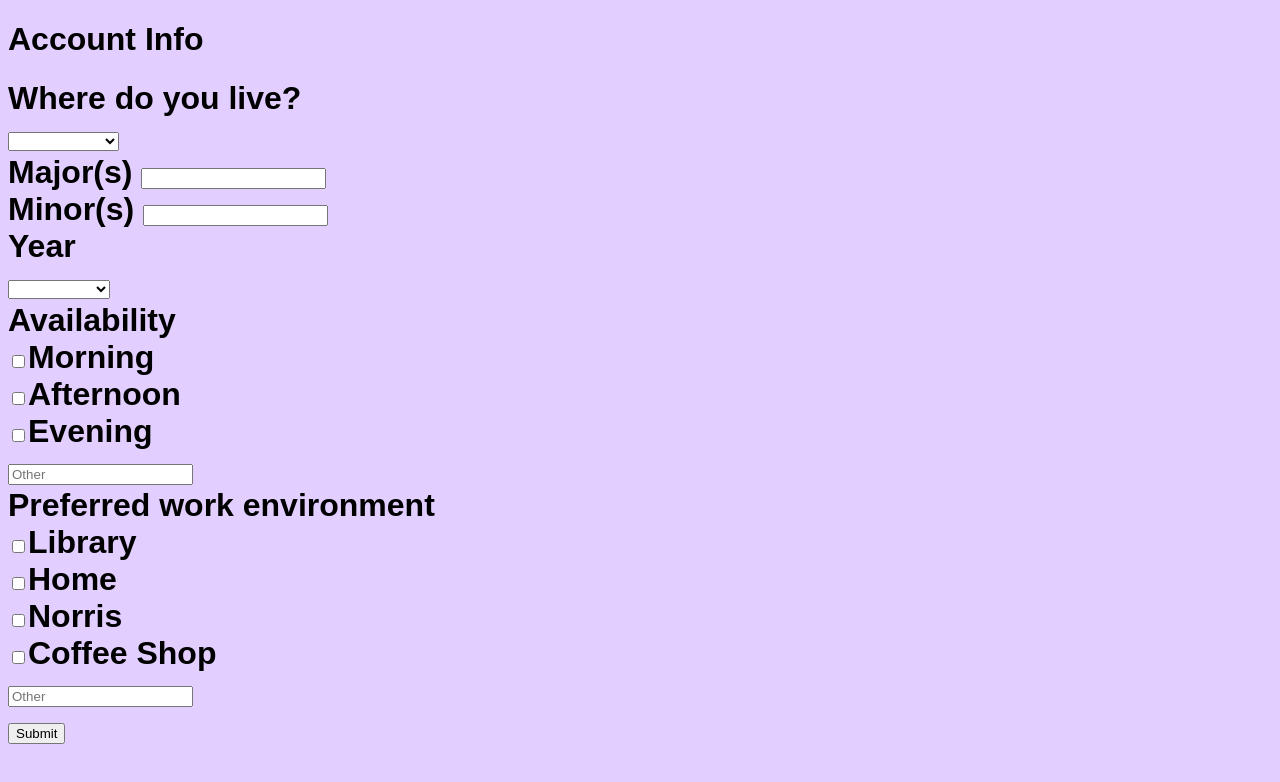
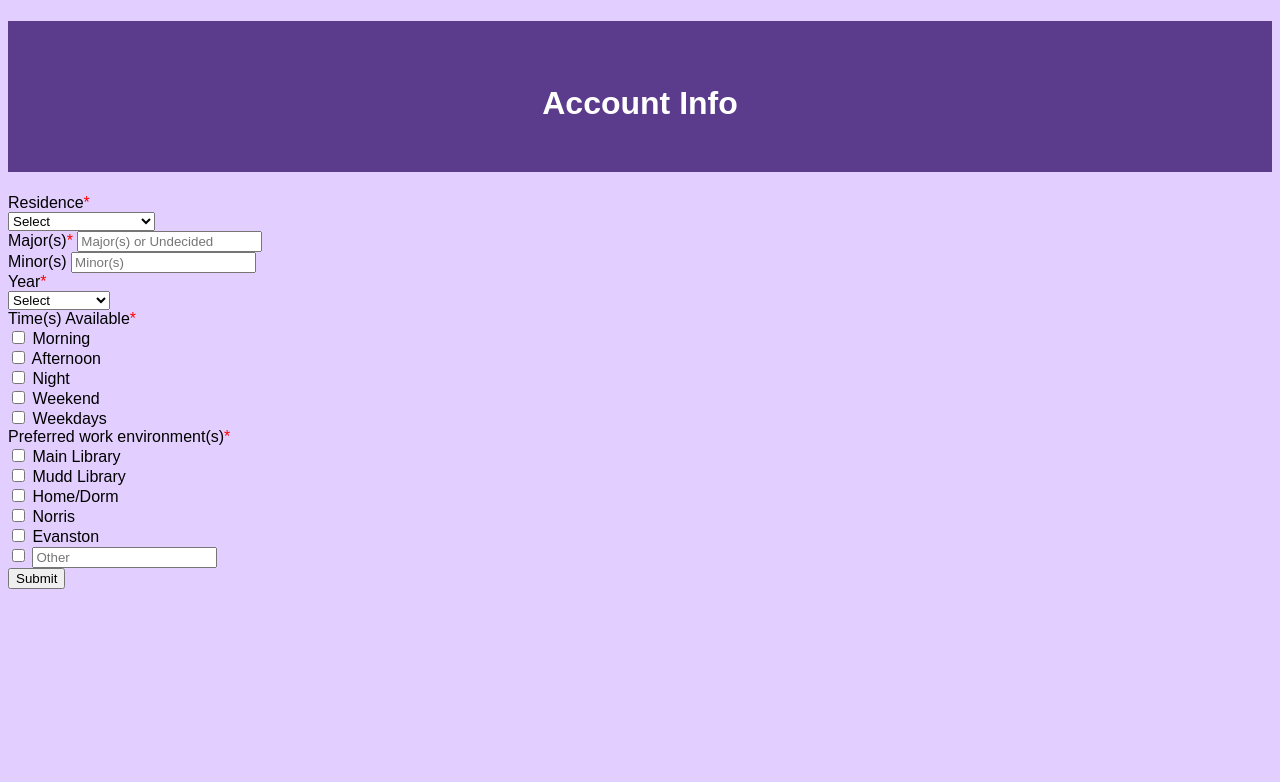
Before and after one commit to StudyPartners330/StudyPartnersProgram, a plain HTML site: page sign_up_1.html in a window 1280 px wide. Drawn offline with Linux system fonts and the light colour scheme.

Commit message:
fixed some css and html for sign_up_1

```diff
--- a/sign_up_1.html
+++ b/sign_up_1.html
@@ -9,34 +9,36 @@
 
 <body>
 
-<h1> Account Info <h1>
+<h1> Account Info </h1>
 
   <form>
 
 
       <div class="field">
-        <label for="residence">Where do you live?</label><br>
+        <label class="a" for="residence">Residence<p class="required">*</p></label><br>
         <select id="residence" name="residence" required>
-          <option value="none"></option>
-          <option value="north">North Campus</option>
-          <option value="south">South Campus</option>
-          <option value="off">Off-Campus</option>
+          <option value="none">Select</option>
+          <option value="northd">Dorm North Campus</option>
+          <option value="southd">Dorm South Campus</option>
+          <option value="offn">Off-Campus North</option>
+          <option value="offs">Off-Campus South</option>
         </select>
       </div>
 
       <div class="field">
-        <label for="major">Major(s)</label>
-        <input type="text" name="major" required> <br>
+        <label class="a" for="major" >Major(s)<p class="required">*</p></label>
+        <input type="text" name="major" placeholder="Major(s) or Undecided"> <br>
       </div>
 
       <div class="field">
-        <label for="minor">Minor(s)</label>
-        <input type="text" name="minor" required> <br>
+        <label class="a" for="minor" >Minor(s) </label>
+        <input type="text" name="minor" placeholder="Minor(s)"> <br>
       </div>
+
       <div class="field">
-        <label for="year">Year</label><br>
-        <select id="year" name="year"  requried>
-          <option value="none"></option>
+        <label class="a" for="year">Year<p class="required">*</p></label><br>
+        <select id="year" name="year"  required>
+          <option value="none">Select</option>
           <option value="freshman">Freshman</option>
           <option value="sophomore">Sophomore</option>
           <option value="junior">Junior</option>
@@ -46,22 +48,34 @@
       </div>
 
       <div class="field">
-      <label>Availability</label><br>
-      <input type="checkbox" id="avail_morning" name="avail_morn">Morning <br>
-      <input type="checkbox" id="avail_afternoon" name="avail_an">Afternoon <br>
-      <input type="checkbox" id="avail_evening" name="avail_eve">Evening <br>
-      <input type="text" id="avail_other" name="avail_other" placeholder="Other"><br>
+        <label class="a">Time(s) Available<p class="required">*</p></label><br>
+        <input type="checkbox" id="morning" name="morning" value="morning">
+          <label for="morning">Morning</label><br>
+          <input type="checkbox" id="afternoon" name="afternoon" value="afternoon">
+          <label for="afternoon">Afternoon</label><br>
+          <input type="checkbox" id="night" name="night" value="night">
+          <label for="night">Night</label><br>
+          <input type="checkbox" id="weekend" name="weekend" value="weekend">
+          <label for="weekend">Weekend</label><br>
+          <input type="checkbox" id="weekday" name="weekday" value="weekday">
+          <label for="weekday">Weekdays</label><br>
       </div>
 
-      <label>Preferred work environment</label><br>
-      <input type="checkbox" id="env_libray" name="env_library">Library <br>
-      <input type="checkbox" id="env_home" name="env_home">Home <br>
-      <input type="checkbox" id="env_norris" name="env_norris">Norris <br>
-      <input type="checkbox" id="env_coffee" name="env_coffee">Coffee Shop <br>
-      <input type="text" id="env_other" name="env_other" placeholder="Other"></input>
-
-
-      <br>
+      <div class="field">
+      <label class="a">Preferred work environment(s)<p class="required">*</p></label><br>
+          <input type="checkbox" id="main" name="main" value="main">
+          <label for="main">Main Library</label><br>
+          <input type="checkbox" id="mudd" name="mudd" value="mudd">
+          <label for="mudd">Mudd Library</label><br>
+          <input type="checkbox" id="home" name="home" value="home">
+          <label for="home">Home/Dorm</label><br>
+          <input type="checkbox" id="norris" name="norris" value="norris">
+          <label for="norris">Norris</label><br>
+          <input type="checkbox" id="ev" name="ev" value="ev">
+          <label for="ev">Evanston</label><br>
+          <input type="checkbox" id="other" name="other" value="other">
+          <input type="text" placeholder="Other">
+              <br></div>
 
 
       <input type="submit" class="btn btn-primary">
--- a/signup.css
+++ b/signup.css
@@ -7,7 +7,7 @@ body > * {
 	height: auto;
 }
 
-#AcctInfo {
+h1 {
 	padding-top: 5%;
 	padding-bottom: 4%;
 	background-color: #5B3B8C;
@@ -60,4 +60,11 @@ body > * {
 		margin-left: 10%;
 		border-radius: 25px;
 	}
+	.a {
+		font-size: 1.5em;
+		font-weight: bold;
+	}
+	[type="checkbox"] {
+		width: 5%;
+	}
 }
```
